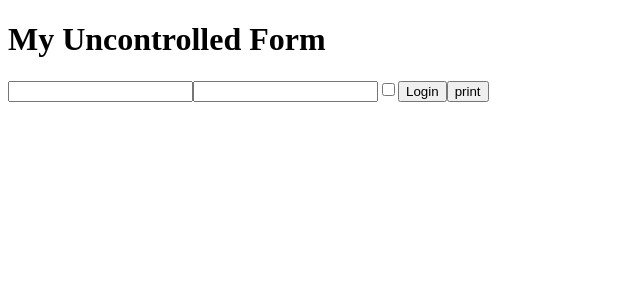
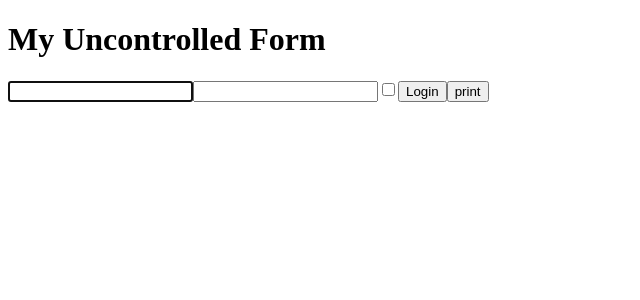
Before and after one commit to dhossainali/React_Exercises, a React (Vite) app: page / in a window 1280 px wide. Shown: the top 300 px of the page, without its empty margins (0-640 px from the left). Built offline with nearby package versions, Linux system fonts and the light colour scheme.

Commit message:
added a focus on the first input and track on the mounting of the page

```diff
--- a/src/UncontrolledLogin.jsx
+++ b/src/UncontrolledLogin.jsx
@@ -1,5 +1,18 @@
+import { useEffect, useRef } from "react";
+
 export function UncontrolledLogin() {
-      function onLogin(event) {
+    const inputRef=useRef(null);
+    const trackRef=useRef(false);
+    useEffect(()=>{
+        if (!trackRef.current) {
+            console.log('It is the first mount');
+            trackRef.current=true;
+        } else {
+            console.log('It is the second time mount');
+        }
+        inputRef.current?.focus();
+    },[])
+    function onLogin(event) {
             event.preventDefault();
 
             const userName = event.target.elements.namedItem('userName').value;
@@ -28,7 +41,7 @@ export function UncontrolledLogin() {
     return (
     <form onSubmit={onLogin}>
         <h1>My Uncontrolled Form </h1>
-        <input name="userName" />
+        <input ref={inputRef} name="userName" />
         <input name="password" type="password" />
         <input name="session" type="checkbox" />
         <button>Login</button>
```
